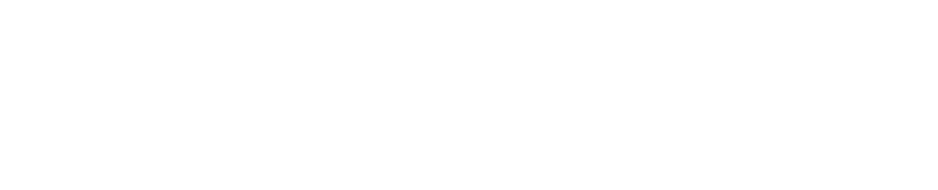
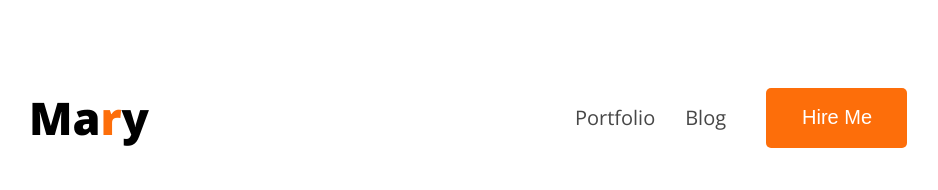
Before and after one commit to digontosikder/portfolio, a plain HTML site: page index.html in a window 1280 px wide. Shown: the whole page, without its empty margins (172-1110 px from the left). Drawn offline with nearby package versions, Linux system fonts and the light colour scheme.

Commit message:
second commit

```diff
--- a/index.html
+++ b/index.html
@@ -4,9 +4,22 @@
     <meta charset="UTF-8">
     <meta name="viewport" content="width=device-width, initial-scale=1.0">
     <title>Portfolio</title>
+    <link rel="stylesheet" href="portfolio.css/style.css">
 </head>
 <body>
     <header>
+        <nav>
+            <h1 style="font-weight: 800;font-size: 45px;">Ma<span class="marry">r</span>y</h1>
+            <ul>
+                <div class="link">
+                    <li><a href="">Portfolio</a></li>
+                    <li><a href="">Blog</a></li>
+                </div>
+
+
+                <button class="btn">Hire Me</button>
+            </ul>
+        </nav>
 
     </header>
     <main>
--- /dev/null
+++ b/portfolio.css/style.css
@@ -0,0 +1,44 @@
+@import url('https://fonts.googleapis.com/css2?family=Open+Sans:ital,wght@0,300..800;1,300..800&display=swap');
+body{
+    font-family: "Open Sans", sans-serif;
+}
+/* nav style */
+
+nav{
+    display: flex;
+    justify-content:space-around;
+    align-items: center;
+    margin-top: 50px;
+}
+nav >ul a{
+    text-decoration: none;
+    color:rgb(71, 71, 71);
+
+}
+nav ul{
+    list-style: none;
+    display: flex;
+    gap: 20px;
+    align-items: center;
+
+
+}
+
+.marry{
+color: rgb(253, 110, 10);
+}
+.btn{
+    background-color: #FD6E0A;
+    padding: 18px 35px 19px 36px;
+    border: none;
+    color: white;
+    margin-left: 20px;
+    border-radius: 5px;
+    font-size: 20px;
+}
+.link{
+    display: flex;
+    gap: 30px;
+    font-size: 20px;
+font-weight: 400;
+}
```
